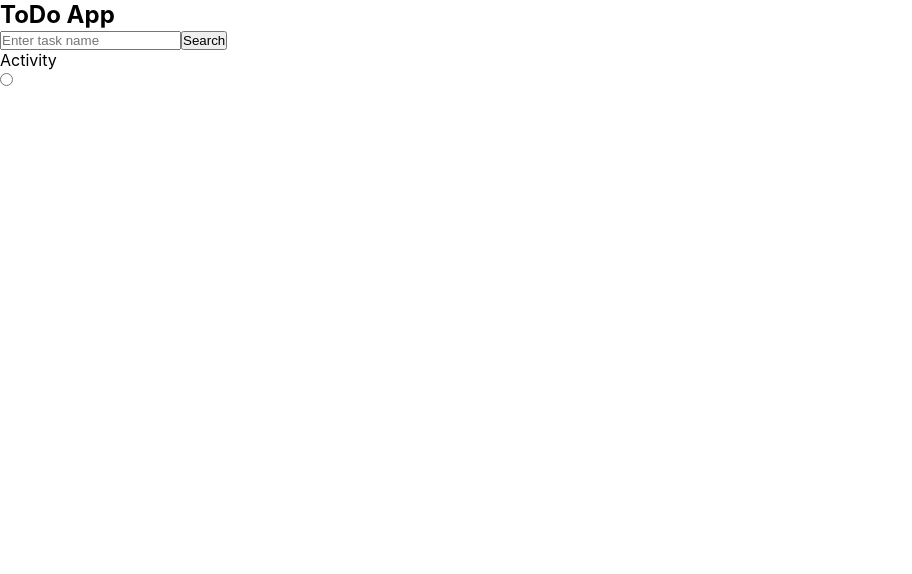
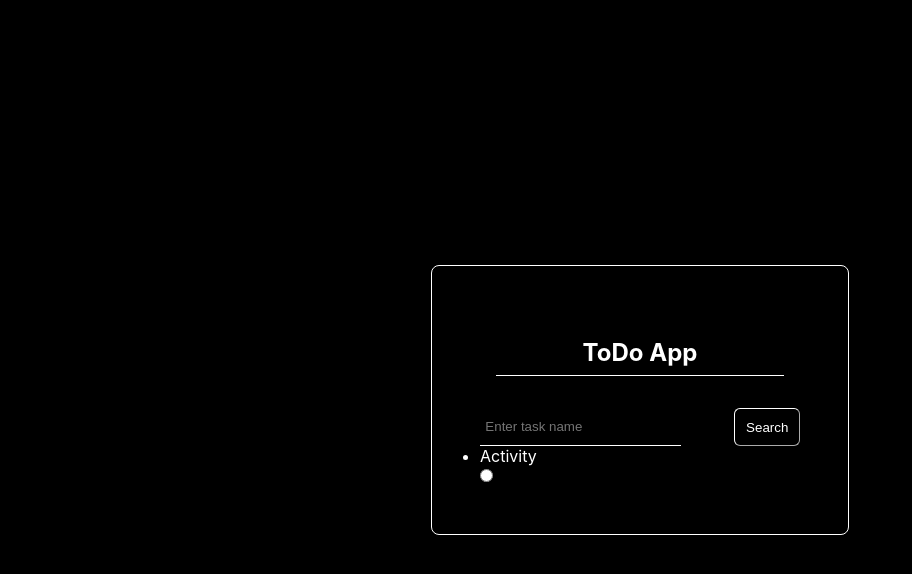
Before and after one commit to HansHazwan/wan-to-do, a React (Create React App) app: page / in a window 1280 px wide. Shown: the top 574 px of the page, without its empty margins (0-912 px from the left). Built offline with nearby package versions, Linux system fonts and the light colour scheme.

Commit message:
Design header, button, and search input. Design container form

```diff
--- a/src/App.css
+++ b/src/App.css
@@ -1,11 +1,67 @@
 * {
   margin: 0px;
   padding: 0px;
+  color: white;
 }
 
 .App {
   width: 100%;
   height: 100vh;
+  background-color: black;
+  display: flex;
+  justify-content: center;
+  align-items: center;
+}
+
+.formContainer {
   display: flex;
   flex-direction: column;
+  justify-content: center;
+  align-items: space-around;
+  border-width: 0.02em;
+  border-color: white;
+  border-style: solid;
+  border-radius: 8px;
+  padding: 3em;
 }
+
+.header {
+  margin: 1em;
+  border-style: none none solid none;
+  border-width: 0 0 0.02em 0;
+  padding: 0.5em;
+  text-align: center;
+  margin-bottom: 2em;
+}
+
+.searchContainer {
+  width: 20em;
+  display: flex;
+  justify-content: space-between;
+}
+
+.searchContainer input {
+  flex-grow: 1;
+  border-color: white;
+  border-width: 0 0 0.02em 0;
+  background-color: black;
+  padding: 0.4em;
+  margin: 0 4em 0 0;
+}
+
+.searchContainer button {
+  background-color: black;
+  padding: 0.8em;
+  border-color: white;
+  border-width: 0.02em;
+  border-radius: 6px;
+  cursor: pointer;
+}
+
+.searchContainer button:hover {
+  background-color: darkblue;
+}
+
+.taskView {
+  flex-grow: 1;
+}
```
